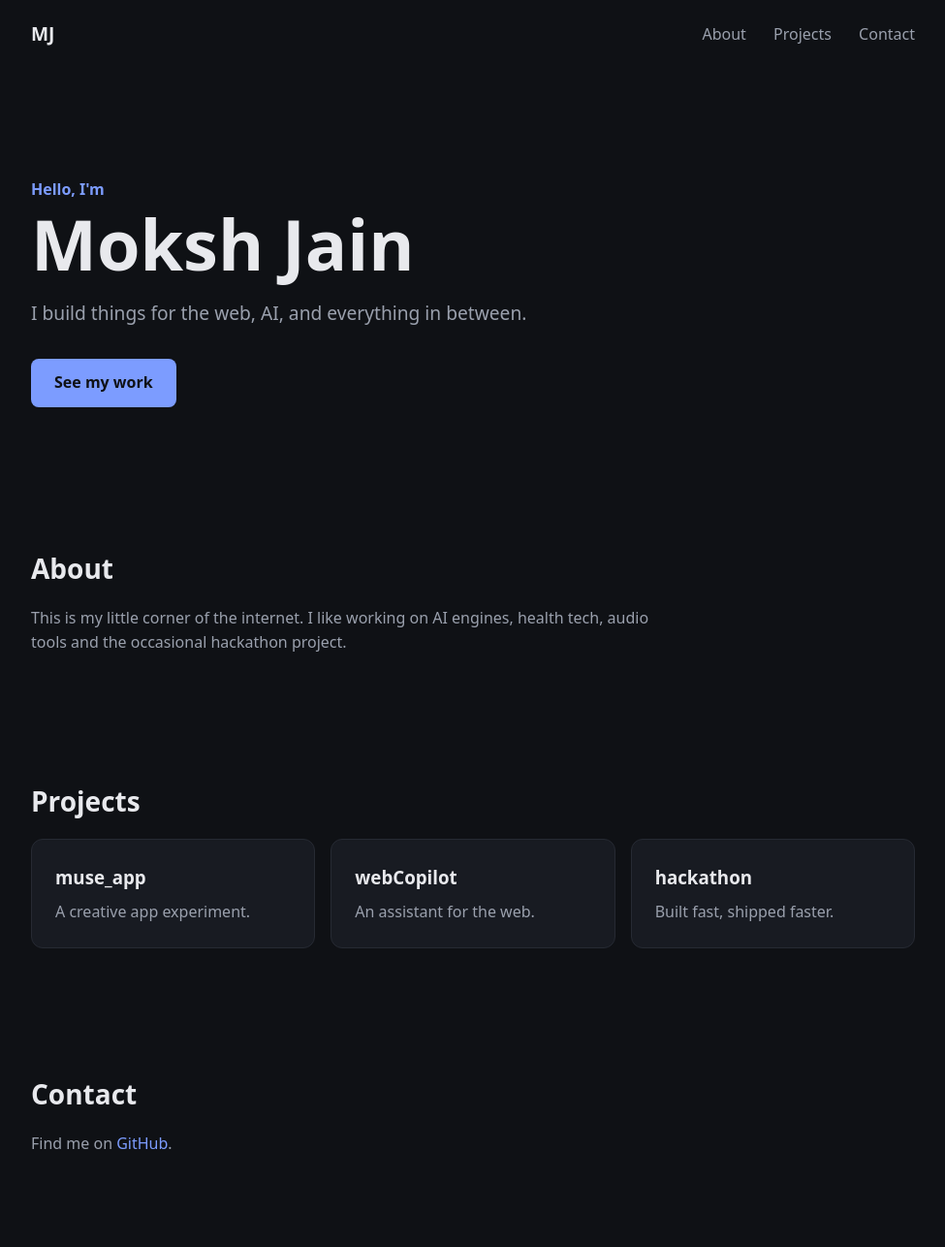
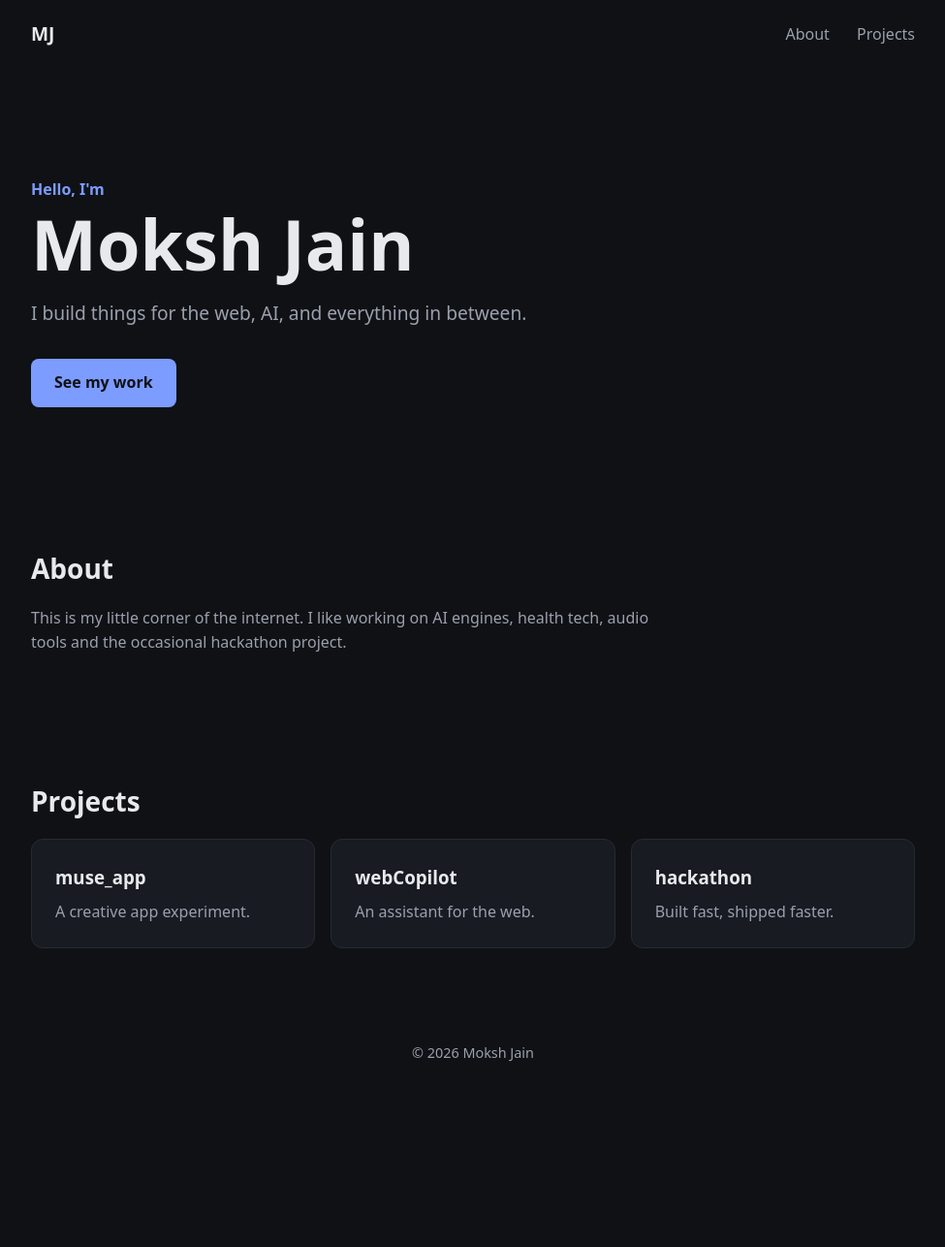
Before and after one commit to mokshjain-cmd/mokshjain-cmd.github.io, a plain HTML site: page index.html in a window 1280 px wide. Shown: the top 1286 px of the page at 97% size, without its empty margins (152-1127 px from the left). After the commit the page ends 1129 px from the top, so only its background shows below. Drawn offline with Linux system fonts and the light colour scheme.

Commit message:
Remove contact section from website
Co-Authored-By: Claude Sonnet 5.5 <noreply@anthropic.com>
Claude-Session: https://claude.ai/code/session_013w5Ak98A4vns1EgEDCXLfo

```diff
--- a/index.html
+++ b/index.html
@@ -13,7 +13,6 @@
     <nav>
       <a href="#about">About</a>
       <a href="#projects">Projects</a>
-      <a href="#contact">Contact</a>
     </nav>
   </header>
 
@@ -50,11 +49,6 @@
         </a>
       </div>
     </section>
-
-    <section id="contact">
-      <h2>Contact</h2>
-      <p>Find me on <a href="https://github.com/mokshjain-cmd" target="_blank" rel="noopener">GitHub</a>.</p>
-    </section>
   </main>
 
   <footer>
```
